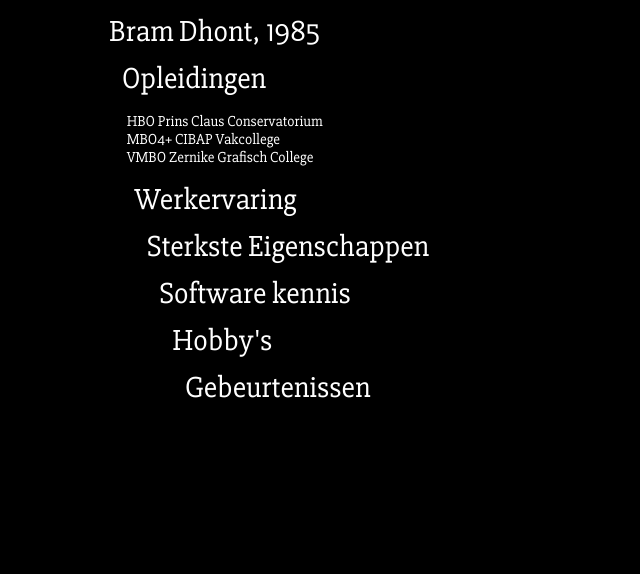
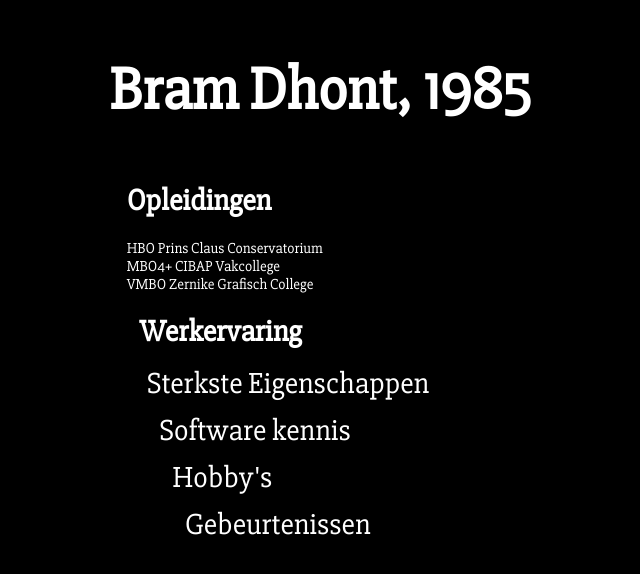
Before and after one commit to BramDhont/portfolio, a plain HTML site: page index.html in a window 1280 px wide. Both pictures are taken after a click on the element "Opleidingen". Shown: the top 574 px of the page, without its empty margins (359-999 px from the left). Drawn offline with nearby package versions, Linux system fonts and the light colour scheme.

Commit message:
Small example for making HTML more semantic

```diff
--- a/css/style.css
+++ b/css/style.css
@@ -6,10 +6,10 @@ a {
 	color:#287199;
 }
 ul {
-	margin:30px;
+	margin: 0;
 }
 ul li {
-	background-color:#100991;
+	list-style-type: none;
 }
 .container
 {
@@ -26,6 +26,11 @@ ul li {
 .content {
 	margin:10px;
 }
+h2 {
+	font-size: 30px;
+	margin: 0;
+	padding: 5px;
+}
 .footer {
 	margin:10px;
 }
--- a/index.html
+++ b/index.html
@@ -185,7 +185,8 @@ $(document).ready(function (){
 
 <body>
 
-<div id="col1">Bram Dhont, 1985
+<div id="col1">
+	<h1>Bram Dhont, 1985</h1>
 
 
 	<div id="slide1">
@@ -198,23 +199,25 @@ $(document).ready(function (){
 	</div>
 
 </div>
-<div id="col2">Opleidingen
+<div id="col2">
+	<h2>Opleidingen</h2>
 
-	<div id="slide2">
-	HBO Prins Claus Conservatorium<br>
-	MBO4+ CIBAP Vakcollege<br>
-	VMBO Zernike Grafisch College
-	</div></div>
+	<ul id="slide2">
+		<li>HBO Prins Claus Conservatorium</li>
+		<li>MBO4+ CIBAP Vakcollege</li>
+		<li>VMBO Zernike Grafisch College</li>
+	</ul>
+</div>
 
-<div id="col3">Werkervaring
-
-	<div id="slide3">
-	huidig: LearningSpaces - Ontwikkeling webdesign<br>
-	huidig: PostNL - Sorteermedewerker<br>
-	daarvoor: De Cateraars, Four Roses & De 3 Gezusters - Bediening<br>
-	toen: MAD Multimedia - Grafische vormgeving
-
-	</div></div>
+<div id="col3">
+	<h2>Werkervaring</h2>
+	<ul id="slide3">
+		<li>huidig: LearningSpaces - Ontwikkeling webdesign</li>
+		<li>huidig: PostNL - Sorteermedewerker</li>
+		<li>daarvoor: De Cateraars, Four Roses & De 3 Gezusters - Bediening</li>
+		<li>toen: MAD Multimedia - Grafische vormgeving</li>
+	</ul>
+</div>
 
 <div id="col4">Sterkste Eigenschappen
 
```
